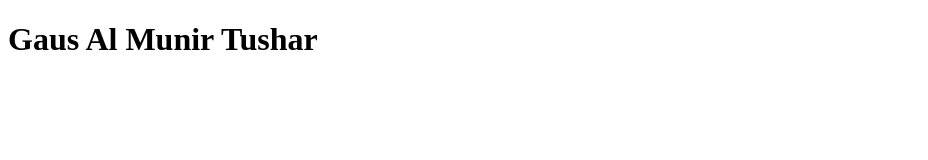
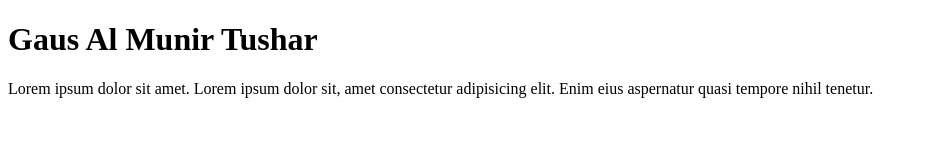
Before and after one commit to GausAlMunirTushar/StudentProjectSite, a plain HTML site: page index.html in a window 1280 px wide. Shown: the whole page, without its empty margins (0-928 px from the left). Drawn offline with Linux system fonts and the light colour scheme.

Commit message:
update index.html

```diff
--- a/index.html
+++ b/index.html
@@ -7,7 +7,7 @@
 </head>
 <body>
   <h1> Gaus Al Munir Tushar </h1>
-
+  <p> Lorem ipsum dolor sit amet. Lorem ipsum dolor sit, amet consectetur adipisicing elit. Enim eius aspernatur quasi tempore nihil tenetur. </p>
 
 
 </body>
```
